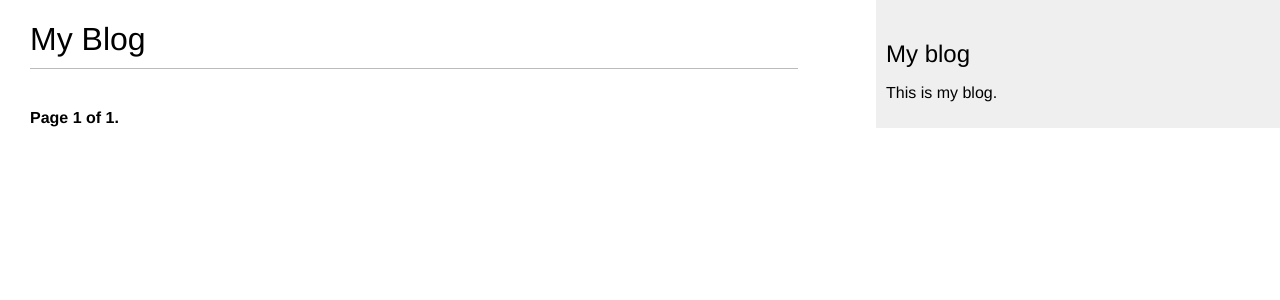
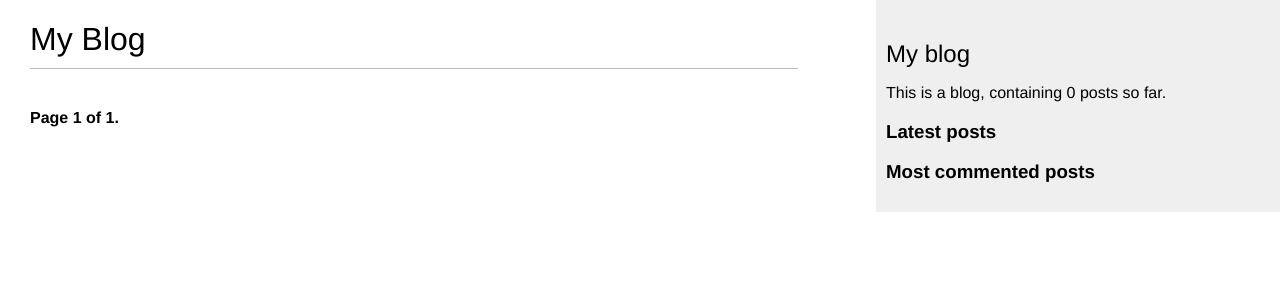
Before and after one commit to TodorToshev/Django-3-By-Example-Blog-website, a Django app: page /blog/ in a window 1280 px wide. Shown: the top 300 px of the page. Run offline with Django 3.2, Linux system fonts and the light colour scheme; data that the repository does not hold is empty.

Commit message:
Added custom template tags.

```diff
--- a/src/blog/templates/blog/base.html
+++ b/src/blog/templates/blog/base.html
@@ -1,3 +1,4 @@
+{% load blog_tags %}
 {% load static %}
 <!DOCTYPE html>
 <html>
@@ -10,9 +11,20 @@
  {% block content %}
  {% endblock %}
  </div>
- <div id="sidebar">
- <h2>My blog</h2>
- <p>This is my blog.</p>
- </div>
+    <div id="sidebar">
+        <h2>My blog</h2>
+        <p>This is a blog, containing {% total_posts %} posts so far.</p>
+        <h3>Latest posts</h3>
+        {% show_latest_posts 3 %}
+        <h3>Most commented posts</h3>
+        {% get_most_commented_posts as most_commented_posts %}
+        <ul>
+            {% for post in most_commented_posts %}
+                <li>
+                    <a href="{{ post.get_absolute_url }}">{{ post.title }}</a>
+                </li>
+    {% endfor %}
+    </ul>
+</div>
 </body>
 </html>
--- /dev/null
+++ b/src/blog/templates/blog/post/latest_posts.html
@@ -0,0 +1,7 @@
+<ul>
+    {% for post in latest_posts %}
+        <li>
+            <a href="{{ post.get_absolute_url }}">{{ post.title }}</a>
+        </li>
+    {% endfor %}
+</ul>
--- /dev/null
+++ b/src/blog/templatetags/blog_tags.py
@@ -0,0 +1,23 @@
+# tag to retrieve the total posts published on the blog
+# if something breaks, add __init__.py. should work w/o it.
+
+from django import template
+from ..models import Post
+from django.db.models import Count
+
+register = template.Library()
+
+@register.simple_tag
+def total_posts():
+    return Post.published.count()
+
+@register.inclusion_tag('blog/post/latest_posts.html')
+def show_latest_posts(count=5):
+    latest_posts = Post.published.order_by('-publish')[:count]
+    return {'latest_posts': latest_posts}
+
+@register.simple_tag
+def get_most_commented_posts(count=5):
+    return Post.published.annotate(
+        total_comments = Count("comments")
+    ).order_by("-total_comments")[:count]
```
